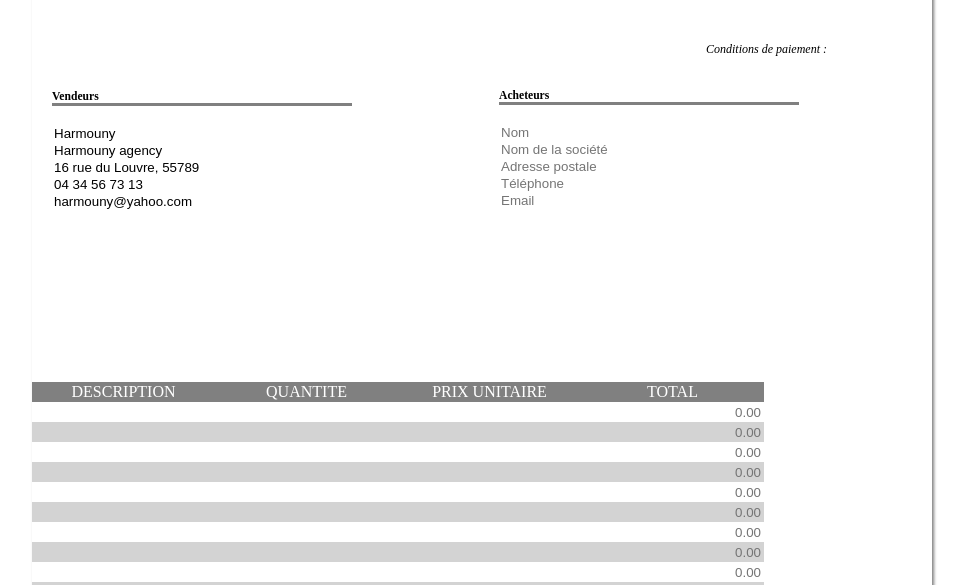
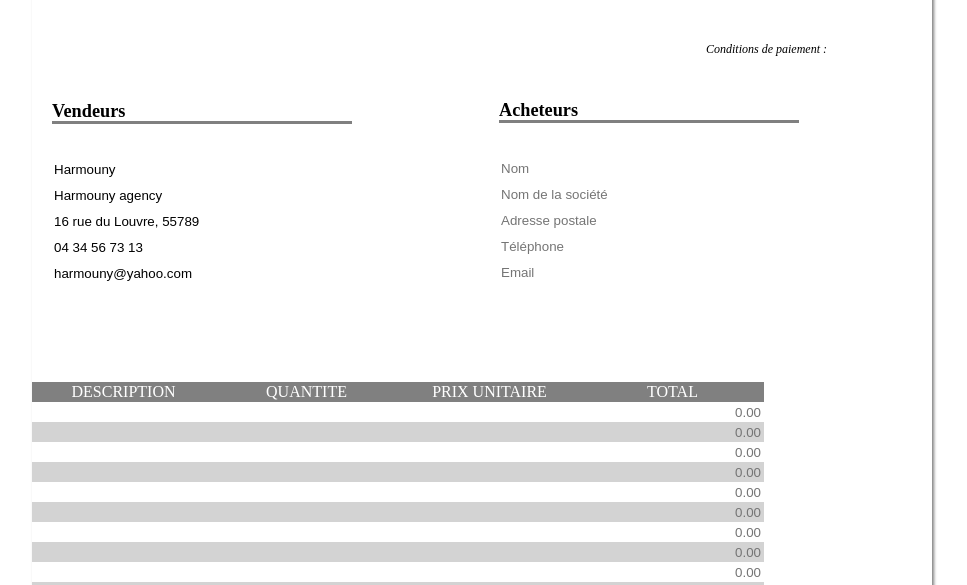
Before and after one commit to kelyanD/kekeDroit, a plain HTML site: page facture.html in a window 1280 px wide. Shown: the part 215-800 px from the top of the page, without its empty margins (158-1125 px from the left). Drawn offline with Linux system fonts and the light colour scheme.

Commit message:
Update facture.css

```diff
--- a/facture.css
+++ b/facture.css
@@ -53,7 +53,7 @@
 	height: 300px;
 	margin-left: 10px;
 	font-family: italic;
-	font-size: 14px;
+	font-size: 22px;
 	display: inline-block;
 	list-style-type: none;
 }
@@ -66,7 +66,7 @@
 	padding: 10px;
 	float: right;
 	font-family: italic;
-	font-size: 14px;
+	font-size: 22px;
 	display: inline-block;
 	list-style-type: none;
 }
```
